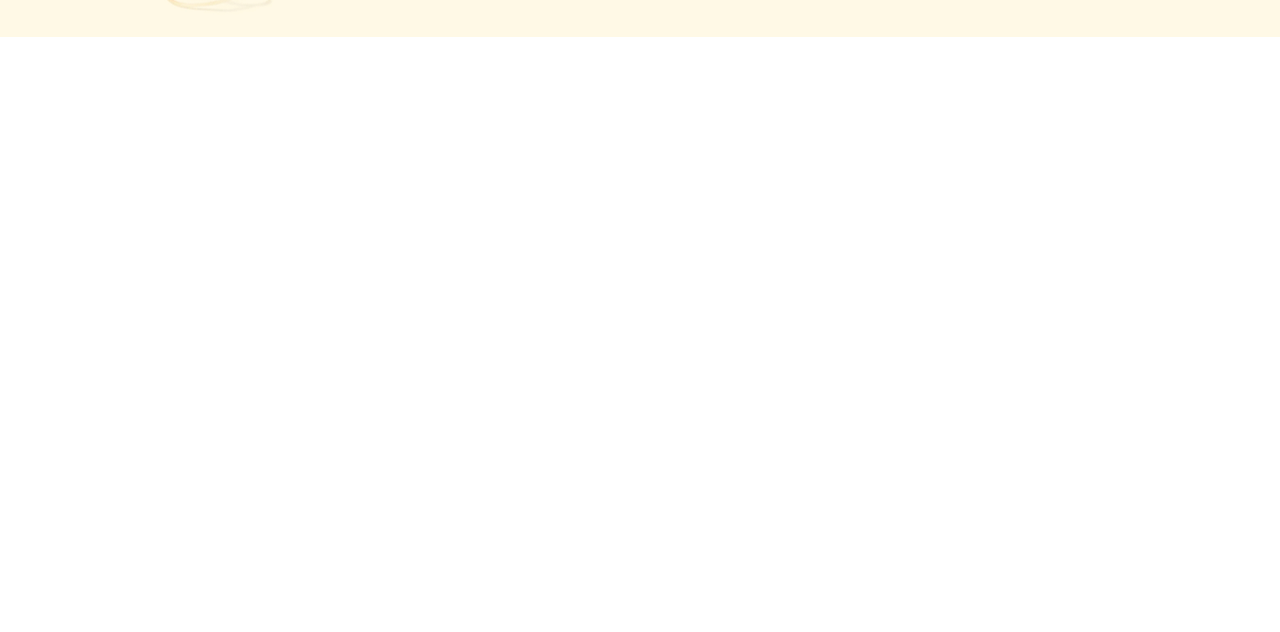
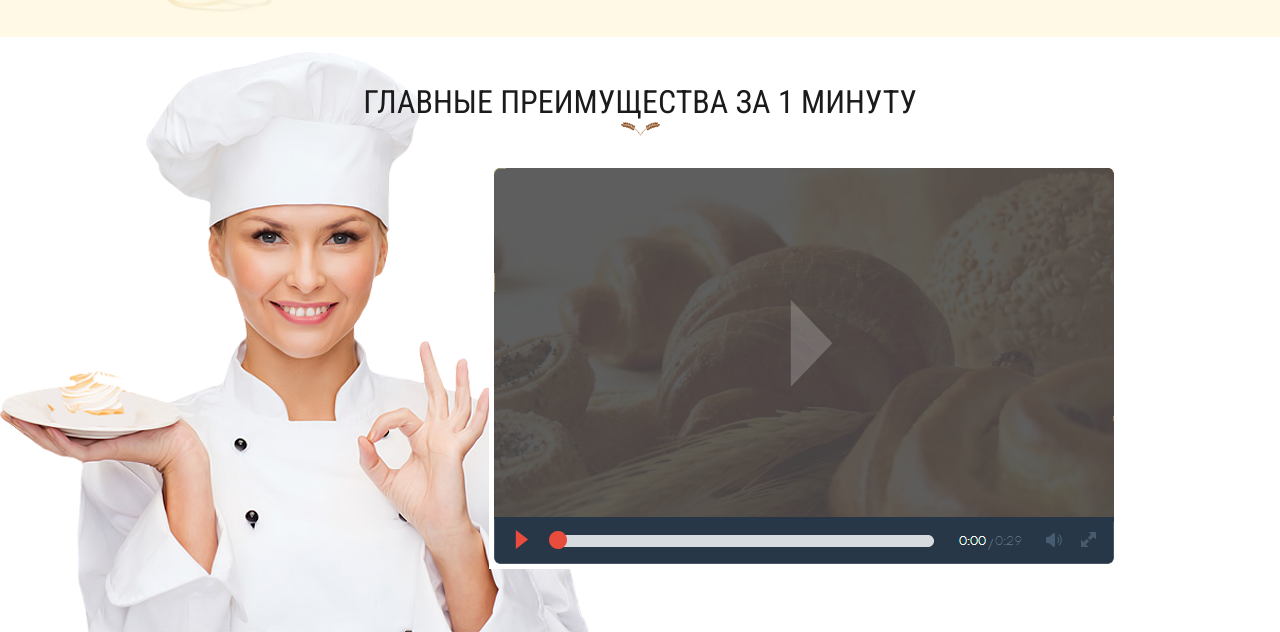
Before and after one commit to obiwah/bakery, a website: page src/index.html in a window 1280 px wide. Shown: the part 1173-1805 px from the top of the page. Before the commit the page ends 1210 px from the top, so only its background shows below. Drawn offline with Linux system fonts and the light colour scheme; a script that the page names is missing; files whose address does not match are found by name.

Commit message:
feat add advantags section

```diff
--- a/src/css/style.css
+++ b/src/css/style.css
@@ -376,6 +376,10 @@ h1, h2, h3, p {
   display: none;
 }
 
+img {
+  width: 100%;
+}
+
 @media (max-width: 1199px) {
   html {
     font-size: 14px;
@@ -533,6 +537,29 @@ h1, h2, h3, p {
   box-shadow: 0px -9px 15px 1px rgba(0, 0, 0, 0.51);
 }
 
+.video__player {
+  position: absolute;
+  top: 0;
+  left: 0;
+}
+.video__mask {
+  opacity: 0.1;
+  width: calc(100% - 10px);
+  position: absolute;
+  top: 5px;
+  left: 5px;
+}
+.video__play {
+  position: absolute;
+  cursor: pointer;
+}
+.video__play--small {
+  position: absolute;
+}
+.video__thumb {
+  position: absolute;
+}
+
 .header {
   position: fixed;
   top: 0;
@@ -545,6 +572,8 @@ h1, h2, h3, p {
 }
 .header__logo {
   float: left;
+  height: 116px;
+  width: auto;
   margin-top: -7px;
 }
 .header__logo:hover {
@@ -566,6 +595,7 @@ h1, h2, h3, p {
 }
 .brand__title-img {
   height: 20px;
+  width: auto;
   margin-top: 1.8rem;
 }
 .brand__subtitle {
@@ -986,10 +1016,6 @@ h1, h2, h3, p {
   height: 334px;
 }
 
-.swiper-slide img {
-  width: 100%;
-}
-
 @media (max-width: 1820px) {
   .photos__section {
     background: #fff9e6 url("../img/back/photos_back_1.png") 10% 115% no-repeat;
@@ -1187,5 +1213,40 @@ h1, h2, h3, p {
     height: 6px;
   }
 }
+.advantages__section {
+  padding-top: 3.2rem;
+  background: url("../img/back/baker.png") left bottom no-repeat;
+}
+.advantages__title {
+  margin-bottom: 1rem;
+}
+.advantages__wrapper {
+  display: flex;
+  justify-content: flex-end;
+}
+.advantages__video {
+  position: relative;
+  width: 42.067rem;
+  height: 27.067rem;
+  margin-bottom: 4.2rem;
+}
+.advantages__play {
+  width: 3rem;
+  height: 5.87rem;
+  top: 33.5%;
+  left: 47.5%;
+}
+.advantages__play--small {
+  width: 1.2rem;
+  height: 1.3rem;
+  bottom: 1.3rem;
+  left: 1.6rem;
+}
+.advantages__thumb {
+  width: 1.2rem;
+  height: 1.2rem;
+  bottom: 1.3rem;
+  left: 4rem;
+}
 
 /*# sourceMappingURL=style.css.map */
--- a/src/index.html
+++ b/src/index.html
@@ -126,7 +126,26 @@
     </section>
     <!-- /.section photos -->
 
-    <section class="section advantages"></section>
+    <section class="section advantages__section">
+      <div class="container advantages__container">
+        <h2 class="section__title advantages__title">Главные преимущества за 1 минуту</h2>
+        <div class="advantages__wrapper">
+          <div class="video advantages__video">
+            <div id="advantages-video">
+              <img class="video__player" src="img/interface/video_player.jpg" alt="">
+              <img class="video__mask" src="img/interface/video_mask.png" alt="">
+              <img class="video__play advantages__play" src="img/interface/video_play.svg" alt="">
+              <img class="video__play--small advantages__play--small" src="img/interface/video_play_small.svg" alt="">
+              <img class="video__thumb advantages__thumb" src="img/interface/video_thumb.svg" alt="">
+            </div>
+          </div>
+          <!-- /.video advantages__video -->
+        </div>
+        <!-- /.advantages__wrapper -->
+
+      </div>
+      <!-- /.container -->
+    </section>
     <!-- /.section advantages -->
 
     <section class="section catalog"></section>
```
Also changed, not shown: 1 other file.
